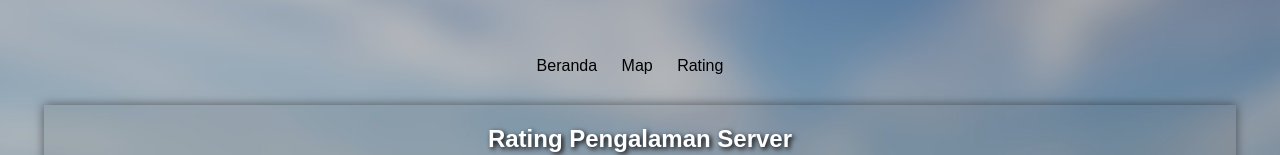
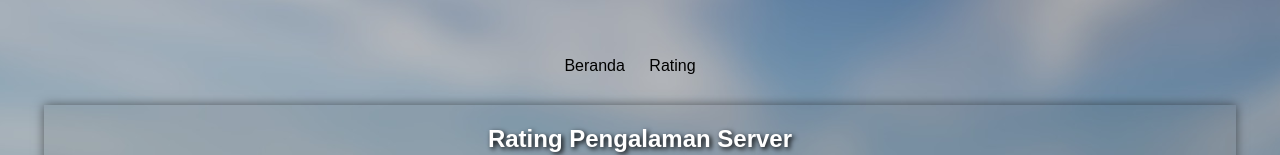
Before and after one commit to Pangestian/sandykala.github.io, a website: page rating.html in a window 1280 px wide. Shown: the part 193-348 px from the top of the page. Drawn offline with Linux system fonts and the light colour scheme; no server answers.

Commit message:
Update rating.html

```diff
--- a/rating.html
+++ b/rating.html
@@ -14,7 +14,6 @@
           <nav>
             <ul>
                 <li><a href="index.html">Beranda</a></li>
-                <li><a href="http://sandykala.quenssshost.my.id:20156/">Map</a></li>
                 <li><a href="rating.html">Rating</a></li>
             </ul>
         </nav>
```
